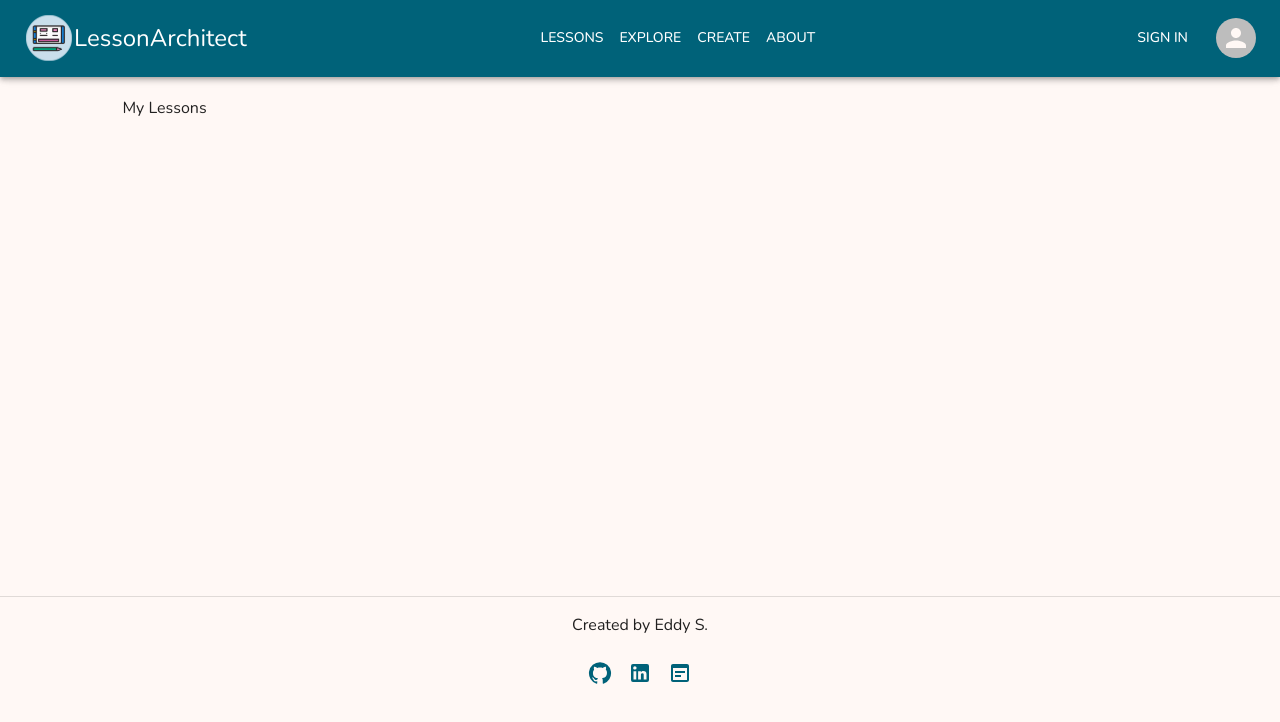
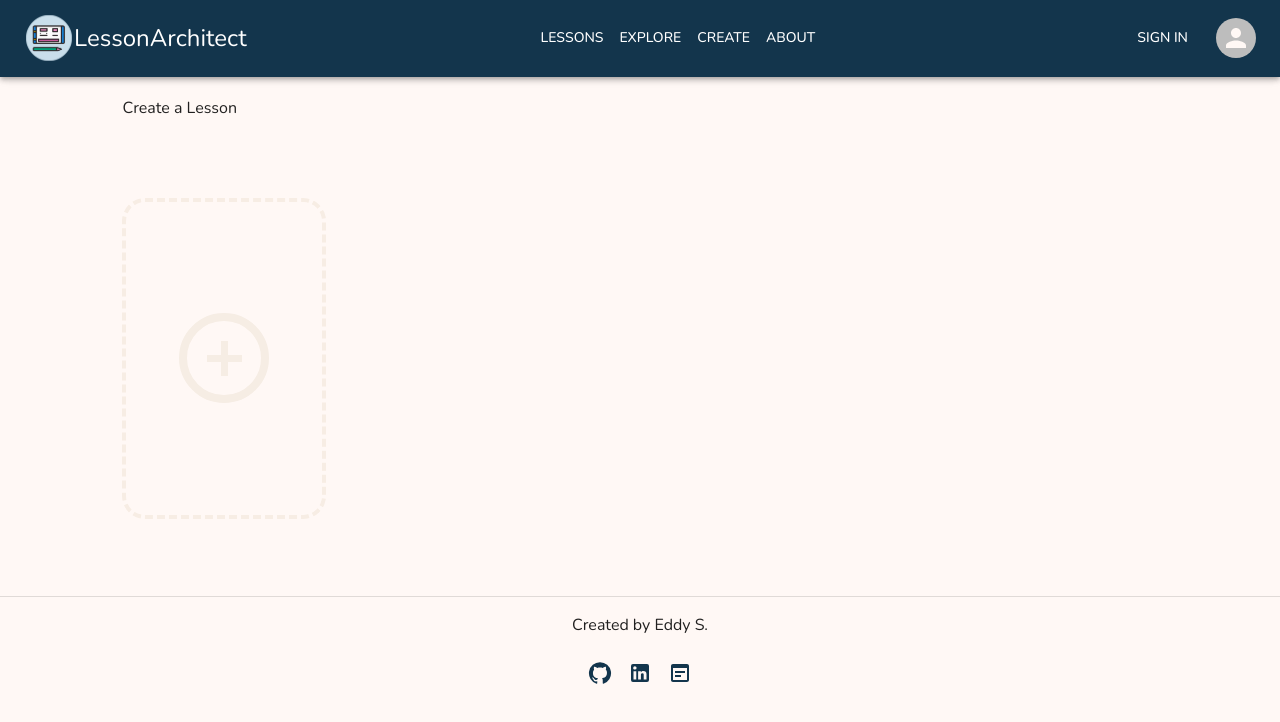
Before and after one commit to Eddy-cs/LessonArchitect, a Next.js app: page / in a window 1280 px wide. Shown: the top 722 px of the page. Built offline with nearby package versions, Linux system fonts and the light colour scheme; no server answers.

Commit message:
Modified general styling

```diff
--- a/components/StoryList.js
+++ b/components/LessonList.js
@@ -4,7 +4,7 @@ import { Card, CardContent, Typography } from "@mui/material";
 import Masonry from "@mui/lab/Masonry";
 import Avatar from "@mui/material/Avatar";
 
-function StoryList(props) {
+function LessonList(props) {
   const list = props.stories.map((e) => (
     <Card key={e.id}>
       <CardContent sx={{ paddingBottom: 1 }}>
@@ -64,4 +64,4 @@ function StoryList(props) {
   );
 }
 
-export default StoryList;
+export default LessonList;
--- a/pages/_app.js
+++ b/pages/_app.js
@@ -11,7 +11,7 @@ const muiTheme = createTheme({
   palette: {
     type: "light",
     primary: {
-      main: "#006279",
+      main: "#13354c",
     },
     secondary: {
       main: "#f50057",
--- a/pages/all-lessons.js
+++ b/pages/all-lessons.js
@@ -1,5 +1,5 @@
 import { Fragment, useEffect, useState } from "react";
-import StoryList from "../components/StoryList";
+import LessonList from "../components/LessonList";
 
 function AllStories() {
   const [stories, setStories] = useState();
@@ -18,7 +18,7 @@ function AllStories() {
   return (
     <Fragment>
       {isLoading === true ? (
-        <StoryList stories={stories} pageTitle={"Latest stories"} />
+        <LessonList stories={stories} pageTitle={"Explore Lessons"} />
       ) : (
         <div>Loading...</div>
       )}
--- a/pages/index.js
+++ b/pages/index.js
@@ -1,10 +1,17 @@
+import styles from "../styles/index.module.css";
 import { Fragment } from "react";
-import { Typography } from "@mui/material";
+import { Card, CardContent, Typography } from "@mui/material";
 
 function UserLessons() {
   return (
     <Fragment>
-      <Typography>My Lessons</Typography>
+      Create a Lesson
+      <div className={styles.lessons__create}>
+        <div className={styles.lessons__center}>
+          <div className={styles.lessons__plus}></div>
+          <div className={styles.lessons__plus_horizontal}></div>
+        </div>
+      </div>
     </Fragment>
   );
 }
--- /dev/null
+++ b/styles/index.module.css
@@ -0,0 +1,32 @@
+.lessons__create{
+    height: 321px;
+    width: 204px;
+    border-radius: 23px;
+    border: 4px dashed #F7EDE4;
+    border-radius: 23px;
+    display: grid;
+}
+
+.lessons__center{
+    display: grid;
+    width: 90px;
+    height: 90px;
+    border-radius: 50px;
+    border: 8px solid #F6EDE4;
+    place-self: center;
+}
+
+.lessons__plus{
+    width: 7px;
+    height: 35px;
+    background-color: #F6EDE4;
+    place-self: center;
+    position: absolute;
+}
+
+.lessons__plus_horizontal{
+    place-self: center;
+    width: 35px;
+    height: 7px;
+    background-color: #F6EDE4;
+}
```
Also changed, not shown: components/GenerateForm.js (+12 -5 lines), styles/GenerateForm.module.css (+12 -0 lines), components/EmptyCard.js (added).
